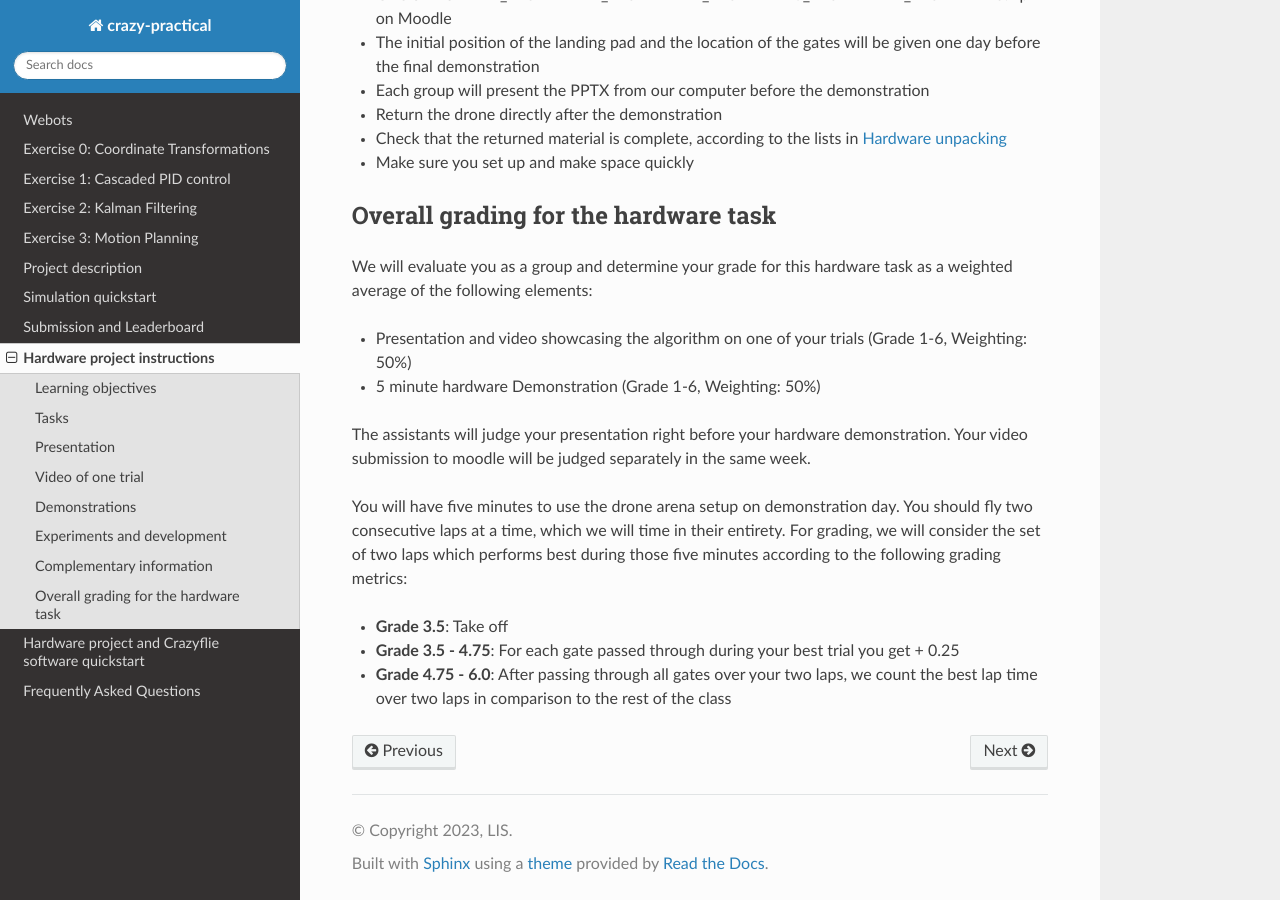
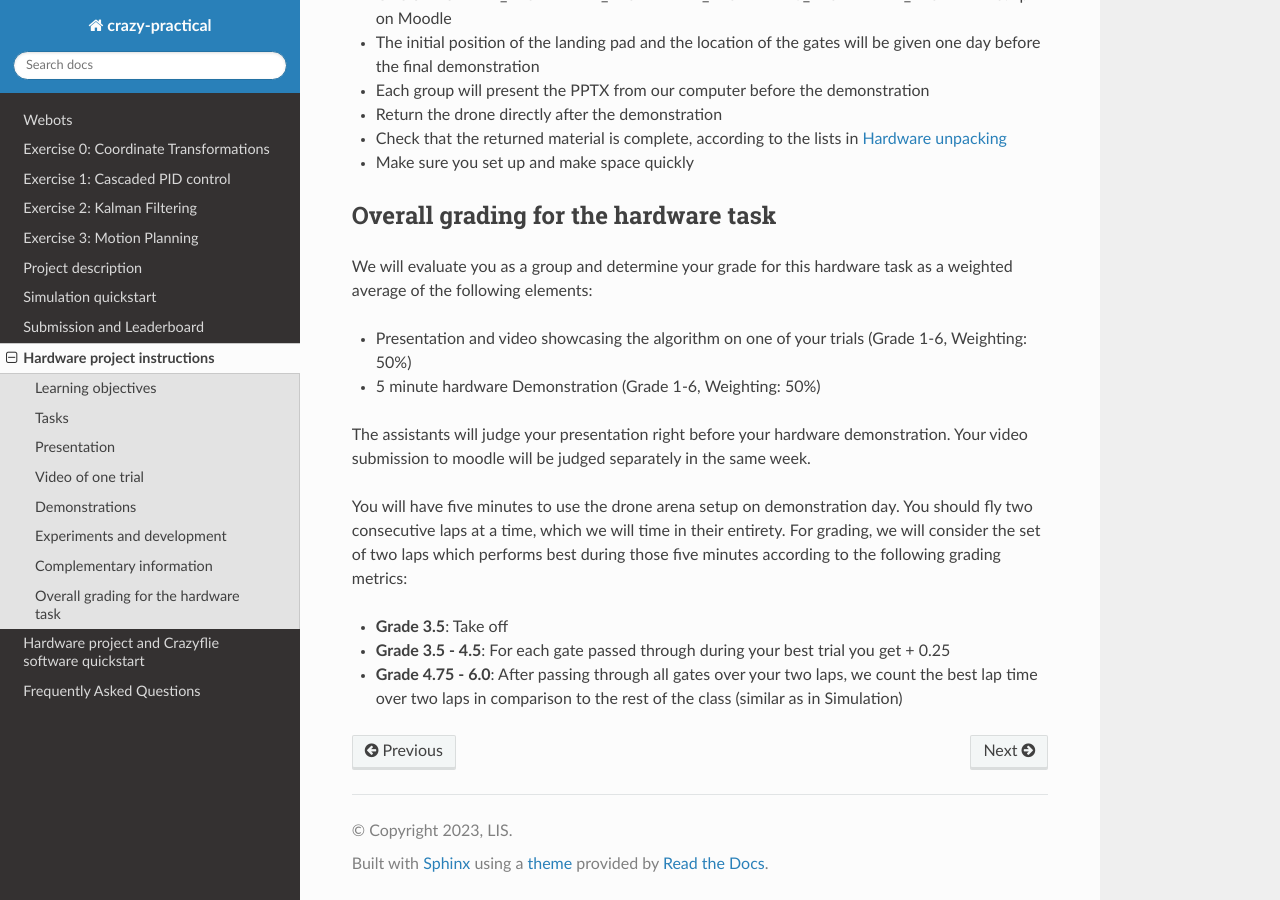
Before and after one commit to lis-epfl/micro-502, a Sphinx documentation site: the page built from docs/assignment/hardware_instruction.rst, in a window 1280 px wide and 900 px high, scrolled down 3080 px. Built offline with Sphinx 7.4.7 and the Read the Docs theme 3.1.0, drawn with Linux system fonts in a browser that asks for light colours.

Commit message:
Fix(HW Instr): Modify grading error in Hardware docs

```diff
--- a/docs/assignment/hardware_instruction.rst
+++ b/docs/assignment/hardware_instruction.rst
@@ -95,8 +95,8 @@ You will have five minutes to use the drone arena setup on demonstration day. Yo
 For grading, we will consider the set of two laps which performs best during those five minutes according to the following grading metrics:
 
 - **Grade 3.5**: Take off
-- **Grade 3.5 - 4.75**: For each gate passed through during your best trial you get + 0.25
-- **Grade 4.75 - 6.0**: After passing through all gates over your two laps, we count the best lap time over two laps in comparison to the rest of the class
+- **Grade 3.5 - 4.5**: For each gate passed through during your best trial you get + 0.25
+- **Grade 4.75 - 6.0**: After passing through all gates over your two laps, we count the best lap time over two laps in comparison to the rest of the class (similar as in Simulation)
 
 .. Demonstration schedule on May 28th
 .. ----------------------------------
```
